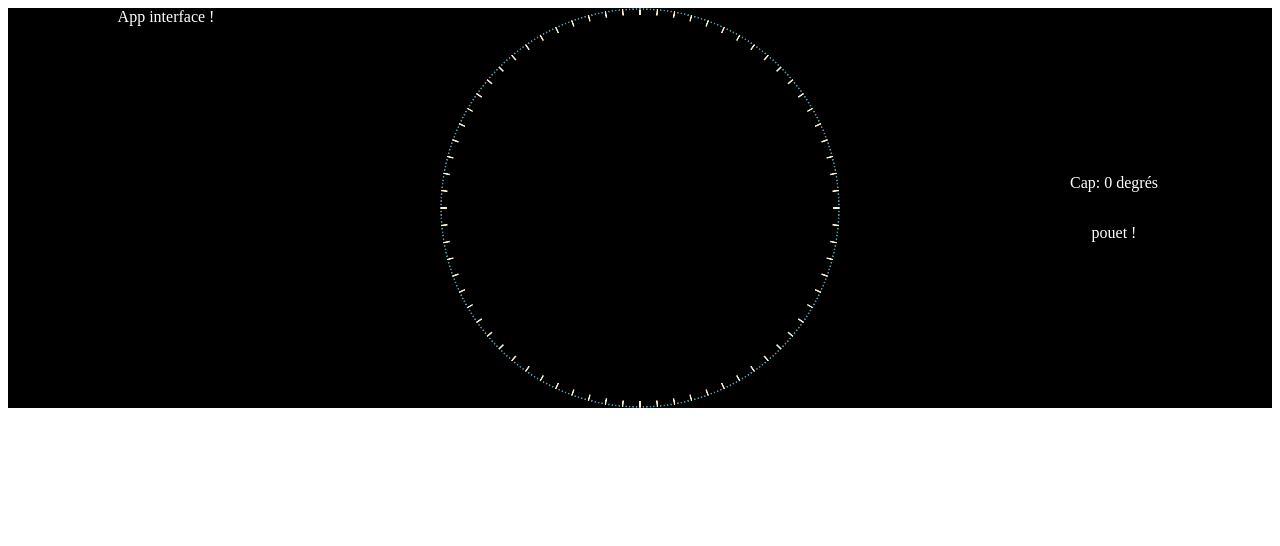
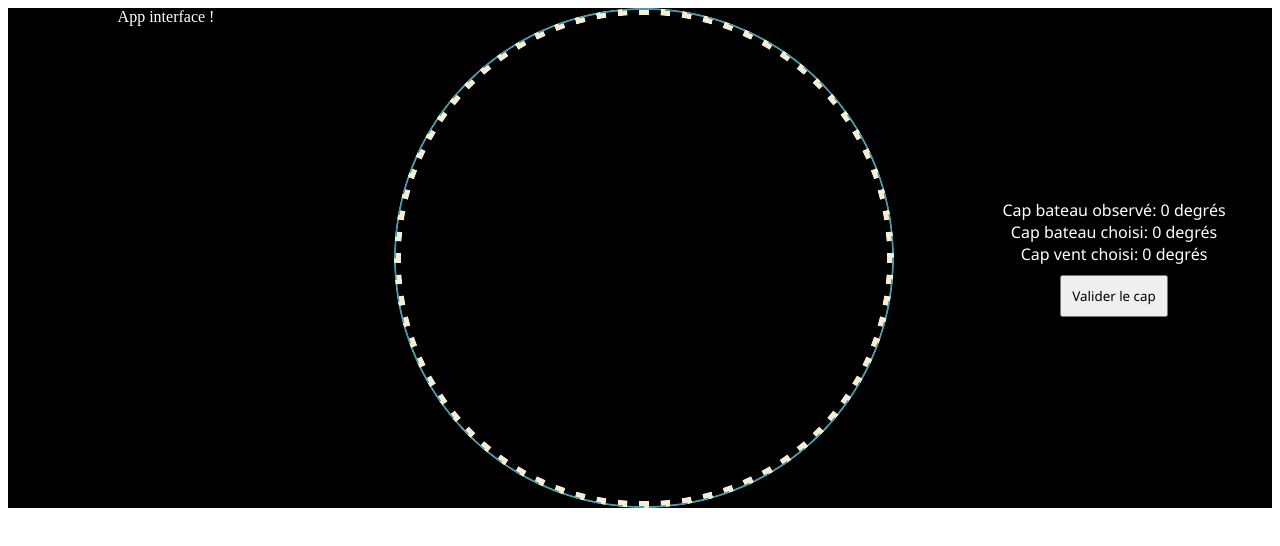
Before and after one commit to Boivinos/VelocityMadeGood, a React (Vite) app: page / in a window 1280 px wide. Shown: the top 546 px of the page. Built offline with nearby package versions, Linux system fonts and the light colour scheme.

Commit message:
added setWind option, need to fix boat cap disapearing

```diff
--- a/src/App.jsx
+++ b/src/App.jsx
@@ -1,8 +1,8 @@
-import Compass from "./components/Compass/Compass"
 import CompassData from "./components/compassData/CompassData"
 import styled from "styled-components"
 import AppInterface from "./components/AppInterface/AppInterface"
 import { useState } from "react"
+import CompassIndicators from "./components/Compass/CompassIndicators"
 
 const Background = styled.div`
 background: black;
@@ -12,14 +12,17 @@ color: white;`
 
 function App() {
 
-  const [degree, setDegree] = useState(0)
+  const [ObservedDegree, setObservedDegree] = useState(0)
+  const [ChosenDegree, setChosenDegree] = useState(0)
+  const [ChosenWindDegree, setChosenWindDegree] = useState(0)
+  const [viewCap, setviewCap] = useState(true)
 
   return (
     <div>
       < Background>
         < AppInterface />
-        < Compass degre={degree} setDegree={setDegree} />
-        < CompassData degree={degree} setDegree={setDegree} />
+        <CompassIndicators ObservedDegree={ObservedDegree} setObservedDegree={setObservedDegree} setChosenDegree={setChosenDegree} viewCap={viewCap} setChosenWindDegree={setChosenWindDegree} />
+        < CompassData ObservedDegree={ObservedDegree} ChosenDegree={ChosenDegree} viewCap={viewCap} setviewCap={setviewCap} ChosenWindDegree={ChosenWindDegree} />
       </ Background>
     </div>
   )
--- a/src/components/Compass/Compass.jsx
+++ /dev/null
@@ -1,14 +0,0 @@
-import React from 'react';
-import CompassIndicators from './CompassIndicators/CompassIndicators';
-
-
-
-const Compass = ({ degree, setDegree }) => {
-    return (
-        <div className='clock'>
-            <CompassIndicators degree={degree} setDegree={setDegree} />
-        </div>
-    );
-};
-
-export default Compass;
--- /dev/null
+++ b/src/components/Compass/CompassIndicators.jsx
@@ -0,0 +1,49 @@
+import { useState } from 'react';
+import "./CompassIndicators.scss"
+import { nanoid } from 'nanoid';
+
+const CompassIndicators = ({ ObservedDegree, setObservedDegree, setChosenDegree, viewCap, setChosenWindDegree }) => {
+
+    const IndicatorsArray = new Array(360).fill("clock__indicator")
+    const [indicators, setIndicators] = useState(IndicatorsArray)
+
+
+    const handleClick = (index) => {
+        if (viewCap) {
+            IndicatorsArray.splice(index, 1, `clock__indicator Observed`)
+            setIndicators(IndicatorsArray)
+            setChosenDegree(ObservedDegree)
+        } else {
+            setChosenWindDegree(ObservedDegree)
+            IndicatorsArray.splice(index, 1, `clock__indicator ObservedBlue`)
+            setIndicators(IndicatorsArray)
+        }
+    }
+
+    const GenerateClockIndicator = indicators.map((el, index) => {
+        return <section className={indicators[index]}
+            id="red"
+            key={nanoid()}
+            onMouseEnter={() => setObservedDegree(index + 1)}
+            onClick={() => handleClick(index)} ></section >
+    })
+
+    const GenerateClockIndicatorBlue = indicators.map((el, index) => {
+        return <section className={indicators[index]}
+            id="blue"
+            key={nanoid()}
+            onMouseEnter={() => setObservedDegree(index + 1)}
+            onClick={() => handleClick(index)}
+        ></section >
+    })
+
+    return (
+        <div className='clock'>
+            {viewCap ? GenerateClockIndicator : GenerateClockIndicatorBlue}
+            <section className="clock__indicator"></section>
+
+        </div>
+    );
+};
+
+export default CompassIndicators;
--- a/src/components/Compass/CompassIndicators/CompassIndicators.scss
+++ b/src/components/Compass/CompassIndicators.scss
@@ -1,5 +1,5 @@
 $black: #1b1e23;
-$size: 400px;
+$size: 500px;
 $white: #f4eed7;
 $feature : #4b9aaa;
 
@@ -17,7 +17,7 @@ $feature : #4b9aaa;
     &__indicator {
         position: absolute;
         left: calc(50% - 1px);
-        width: 2px;
+        width: 10px;
         background: $white;
         transform-origin: bottom center;
         z-index: 2;
@@ -38,6 +38,16 @@ $feature : #4b9aaa;
 
 }
 
+
+
+.Observed {
+    background-color: red;
+}
+
+.ObservedBlue {
+    background-color: blue;
+}
+
 @for $i from 1 through 360 {
     section:hover:nth-of-type(#{$i}) {
         background-color: red;
@@ -45,11 +55,14 @@ $feature : #4b9aaa;
 }
 
 @for $i from 1 through 360 {
+    #blue:hover:nth-of-type(#{$i}) {
+        background-color: blue;
+    }
+}
+
+@for $i from 1 through 360 {
     section:nth-of-type(#{$i}) {
-        $hoverAngle: calc(1deg * #{$i});
-        transform: rotateZ($hoverAngle);
-
-
+        transform: rotateZ(calc(1deg * #{$i}));
     }
 }
 
--- a/src/components/Compass/CompassIndicators/CompassIndicators.jsx
+++ /dev/null
@@ -1,24 +0,0 @@
-import React from 'react';
-import "./CompassIndicators.scss"
-import { nanoid } from 'nanoid';
-
-const CompassIndicators = ({ degree, setDegree }) => {
-
-    const IndicatorsArray = new Array(360).fill("el")
-    const GenerateClockIndicator = IndicatorsArray.map((el, index) => {
-        return <section className="clock__indicator"
-            id={index}
-            key={nanoid()}
-            onMouseEnter={() => setDegree(index + 1)} ></section >
-    })
-
-    return (
-        <div>
-            {GenerateClockIndicator}
-            <section className="clock__indicator"></section>
-
-        </div>
-    );
-};
-
-export default CompassIndicators;
--- a/src/components/compassData/CompassData.jsx
+++ b/src/components/compassData/CompassData.jsx
@@ -10,12 +10,25 @@ align-items: center;
 justify-content: center;
 `
 
+const ParagraphBox = styled.p`
+margin:0;
+font-family: 'Segoe UI', Tahoma, Geneva, Verdana, sans-serif;`
 
-const CompassData = ({ degree, setDegree }) => {
+const ValidateButton = styled.button`
+margin-top:10px;
+padding: 10px;
+font-family: 'Segoe UI', Tahoma, Geneva, Verdana, sans-serif;`
+
+
+const CompassData = ({ ObservedDegree, ChosenDegree, viewCap, setviewCap, ChosenWindDegree }) => {
     return (
         <CompassDataBox>
-            <p>Cap: {degree} degrés</p>
-            <p>pouet !</p>
+            <ParagraphBox>Cap {viewCap ? "bateau" : "vent"} observé: {ObservedDegree} degrés</ParagraphBox>
+            <ParagraphBox>Cap bateau choisi: {ChosenDegree} degrés</ParagraphBox>
+            <ParagraphBox>Cap vent choisi: {ChosenWindDegree} degrés</ParagraphBox>
+            <ValidateButton
+                onClick={() => setviewCap(false)}
+            >Valider le cap</ValidateButton>
         </CompassDataBox>
     );
 };
```
